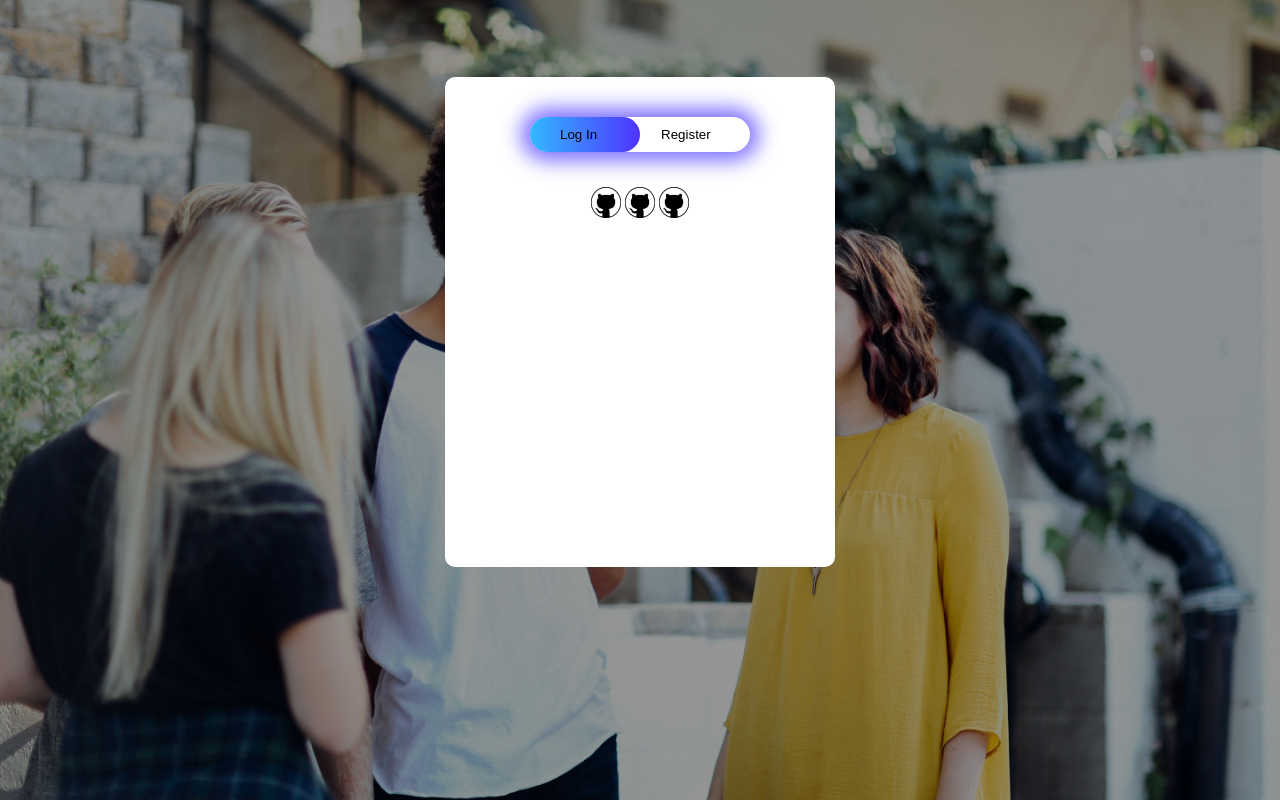
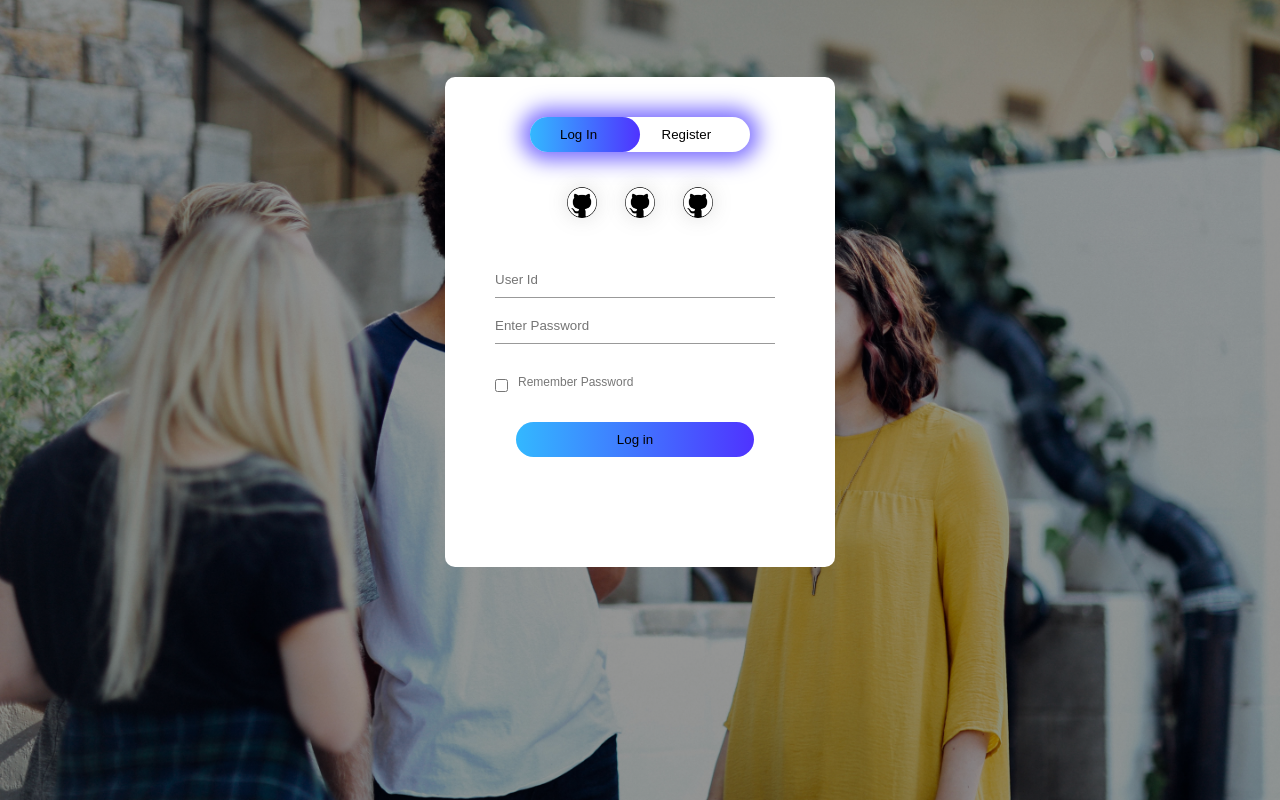
Before and after one commit to Stephen-Harding1/Project-2, a PHP site: page / in a window 1280 px wide. Run offline with PHP 8.4, Linux system fonts and the light colour scheme.

Commit message:
login and register html complete

```diff
--- a/assets/style/style.css
+++ b/assets/style/style.css
@@ -1,6 +1,7 @@
 * {
   margin: 0;
   padding: 0;
+  font-family: sans-serif;
 }
 
 .hero {
@@ -21,6 +22,7 @@
   background: #fff;
   padding: 5px;
   border-radius: 10px;
+  overflow: hidden;
 }
 .button-box {
   width: 220px;
@@ -53,4 +55,50 @@
 }
 .social-icons img{
     width: 30px;
+    margin: 0 12px;
+    box-shadow: 0 0 20px 0 #7f7f7f3d;
+    border-radius: 50%;
 }
+.input-group{
+    top: 180px;
+    position: absolute;
+    width: 280px;
+    transition: .5s;
+}
+.input-field{
+    width:100%;
+    padding: 10px 0;
+    margin: 5px 0;
+    border-left: 0;
+    border-top: 0;
+    border-right: 0;
+    border-bottom: 1px solid #999;
+    outline: none;
+    background: transparent;
+}
+.submit-btn{
+    width: 85%;
+    padding: 10px 30px;
+    cursor: pointer;
+    display: block;
+    margin: auto;
+    background: linear-gradient(to right, #33b8ff, #4F33FF);
+    border: 0;
+    outline: none;
+    border-radius: 30px;
+}
+.check-box{
+    margin: 30px 10px 30px 0;
+}
+span{
+    color: #777;
+    font-size: 12px;
+    bottom: 68px;
+    position: absolute;
+}
+#log-in{
+    left: 50px;
+}
+#register{
+    left: 450px;
+}
--- a/index.html
+++ b/index.html
@@ -3,7 +3,7 @@
   <head>
     <meta charset="UTF-8" />
     <meta name="viewport" content="width=device-width, initial-scale=1.0" />
-    <title>Fam Chat</title>
+    <title>Chit Chat</title>
     <link rel="stylesheet" href="../Project-2/assets/style/style.css" />
   </head>
   <body>
@@ -11,16 +11,47 @@
       <div class="form-box">
         <div class="button-box">
           <div id="btn"></div>
-          <button type="button" class="toggle-btn">Log In</button>
-          <button type="button" class="toggle-btn">Register</button>
+          <button type="button" class="toggle-btn" onclick="login()">Log In</button>
+          <button type="button" class="toggle-btn" onclick="register()">Register</button>
         </div>
         <div class="social-icons">
             <img src="./assets/style/git1.png" alt="Cristian Acevedo">
             <img src="./assets/style/git1.png" alt="Lucas Barros">
             <img src="./assets/style/git1.png" alt="Stephen Harding">
         </div>
+        <form action="" id="log-in" class="input-group">
+            <input type="text" class="input-field" placeholder="User Id" required>
+            <input type="text" class="input-field" placeholder="Enter Password" required>
+            <input type="checkbox" class="check-box"><span>Remember Password</span>
+            <button type="submit" class="submit-btn">Log in</button>
+        </form>
+        <form action="" id="register" class="input-group">
+            <input type="text" class="input-field" placeholder="User Id" required>
+            <input type="email" class="input-field" placeholder="Email Id" required>
+            <input type="text" class="input-field" placeholder="Enter Password" required>
+            <input type="checkbox" class="check-box"><span>I agree to the terms & conditions</span>
+            <button type="submit" class="submit-btn">Register</button>
+        </form>
       </div>
 
     </div>
+
+    <script>
+        var x=document.getElementById("log-in");
+        var y=document.getElementById("register");
+        var z=document.getElementById("btn");
+
+        function register(){
+            x.style.left = "-400px"
+            y.style.left = "50px"
+            z.style.left = "110px"
+        }
+
+        function login(){
+            x.style.left = "50px"
+            y.style.left = "450px"
+            z.style.left = "0px"
+        }
+    </script>
   </body>
 </html>
```
